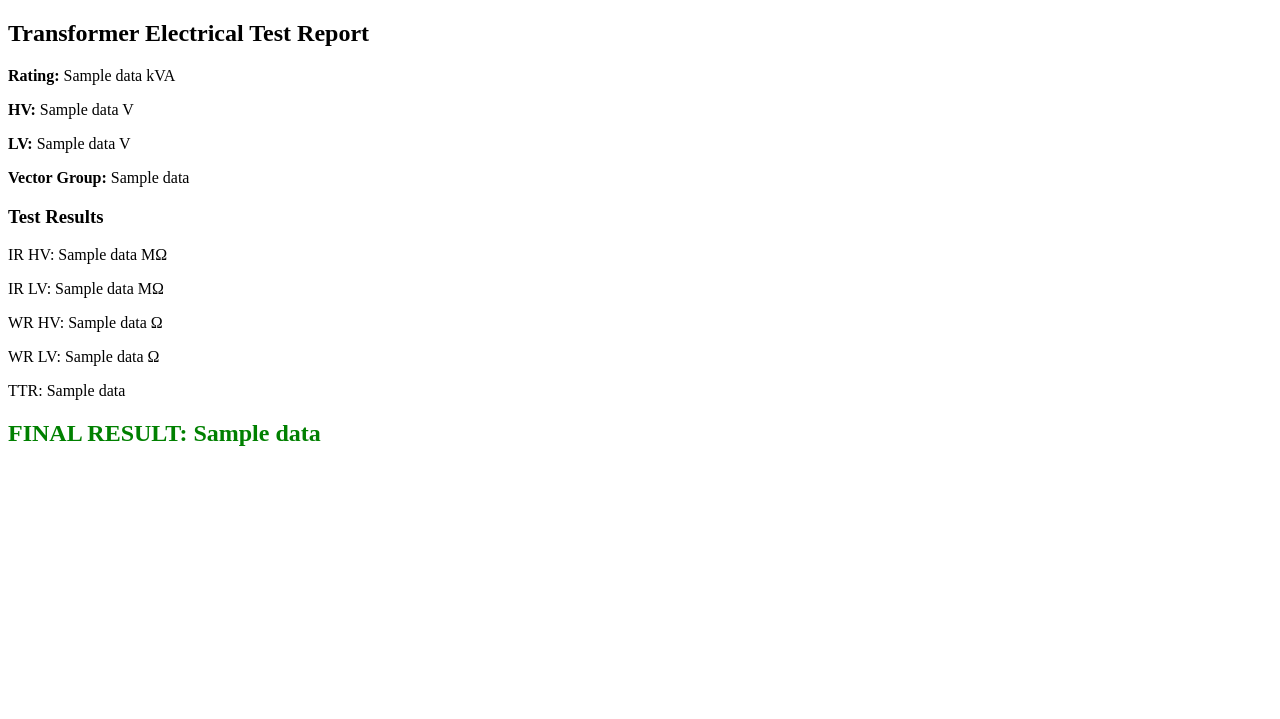
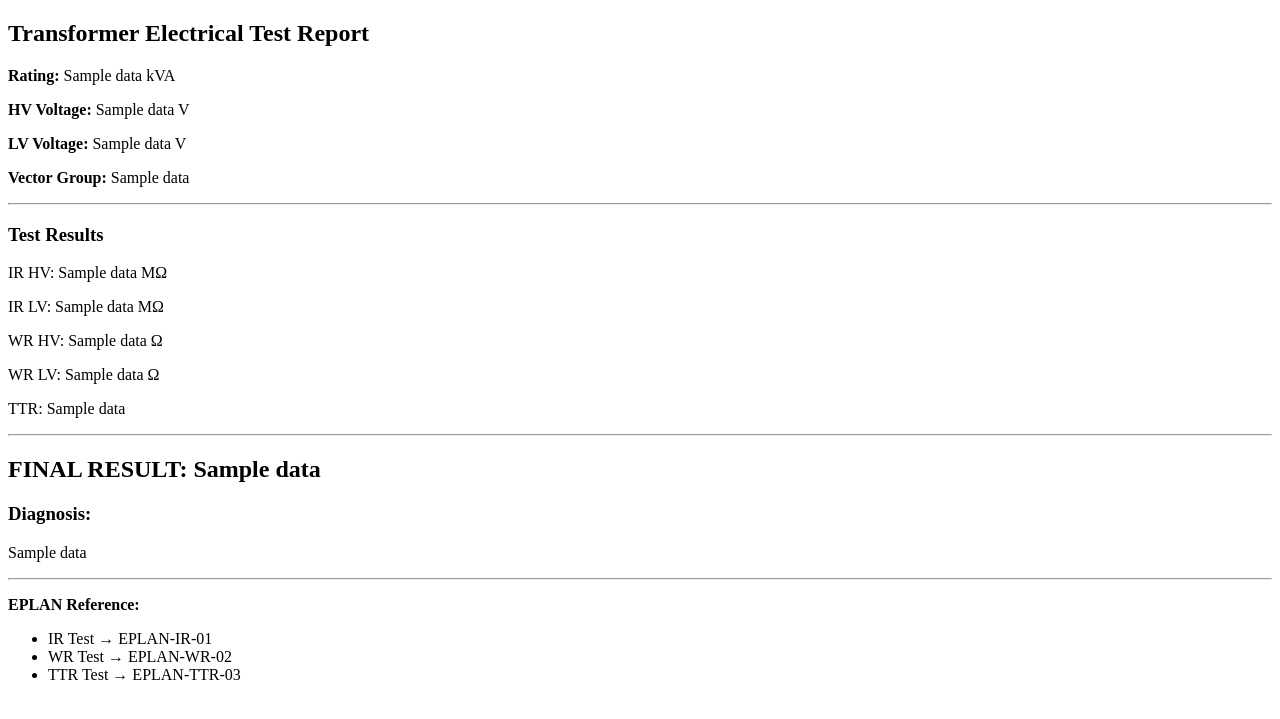
Before and after one commit to kithick-robin/transformer-logbook, a Flask app: template templates/reports.html in a window 1280 px wide. Shown: the top 719 px of the page. Run offline with Flask 3, Linux system fonts and the light colour scheme; the template is opened without the code that fills it: most values are stand-ins (such as "Sample title", 1, 10 or a date in 2020).

Commit message:
Revise transformer test report layout and content
Updated the report template to include additional details such as HV and LV Voltage labels, diagnosis section, and EPLAN references.

```diff
--- a/templates/reports.html
+++ b/templates/reports.html
@@ -2,16 +2,18 @@
 <html>
 <head>
 <meta name="viewport" content="width=device-width, initial-scale=1">
-<title>Test Report</title>
+<title>Transformer Test Report</title>
 </head>
 <body>
 
 <h2>Transformer Electrical Test Report</h2>
 
 <p><b>Rating:</b> {{data[1]}} kVA</p>
-<p><b>HV:</b> {{data[2]}} V</p>
-<p><b>LV:</b> {{data[3]}} V</p>
+<p><b>HV Voltage:</b> {{data[2]}} V</p>
+<p><b>LV Voltage:</b> {{data[3]}} V</p>
 <p><b>Vector Group:</b> {{data[4]}}</p>
+
+<hr>
 
 <h3>Test Results</h3>
 <p>IR HV: {{data[5]}} MΩ</p>
@@ -20,7 +22,21 @@
 <p>WR LV: {{data[8]}} Ω</p>
 <p>TTR: {{data[9]}}</p>
 
-<h2 style="color:green;">FINAL RESULT: {{data[10]}}</h2>
+<hr>
+
+<h2>FINAL RESULT: {{data[10]}}</h2>
+
+<h3>Diagnosis:</h3>
+<p>{{data[11]}}</p>
+
+<hr>
+
+<p><b>EPLAN Reference:</b></p>
+<ul>
+  <li>IR Test → EPLAN-IR-01</li>
+  <li>WR Test → EPLAN-WR-02</li>
+  <li>TTR Test → EPLAN-TTR-03</li>
+</ul>
 
 </body>
 </html>
```
